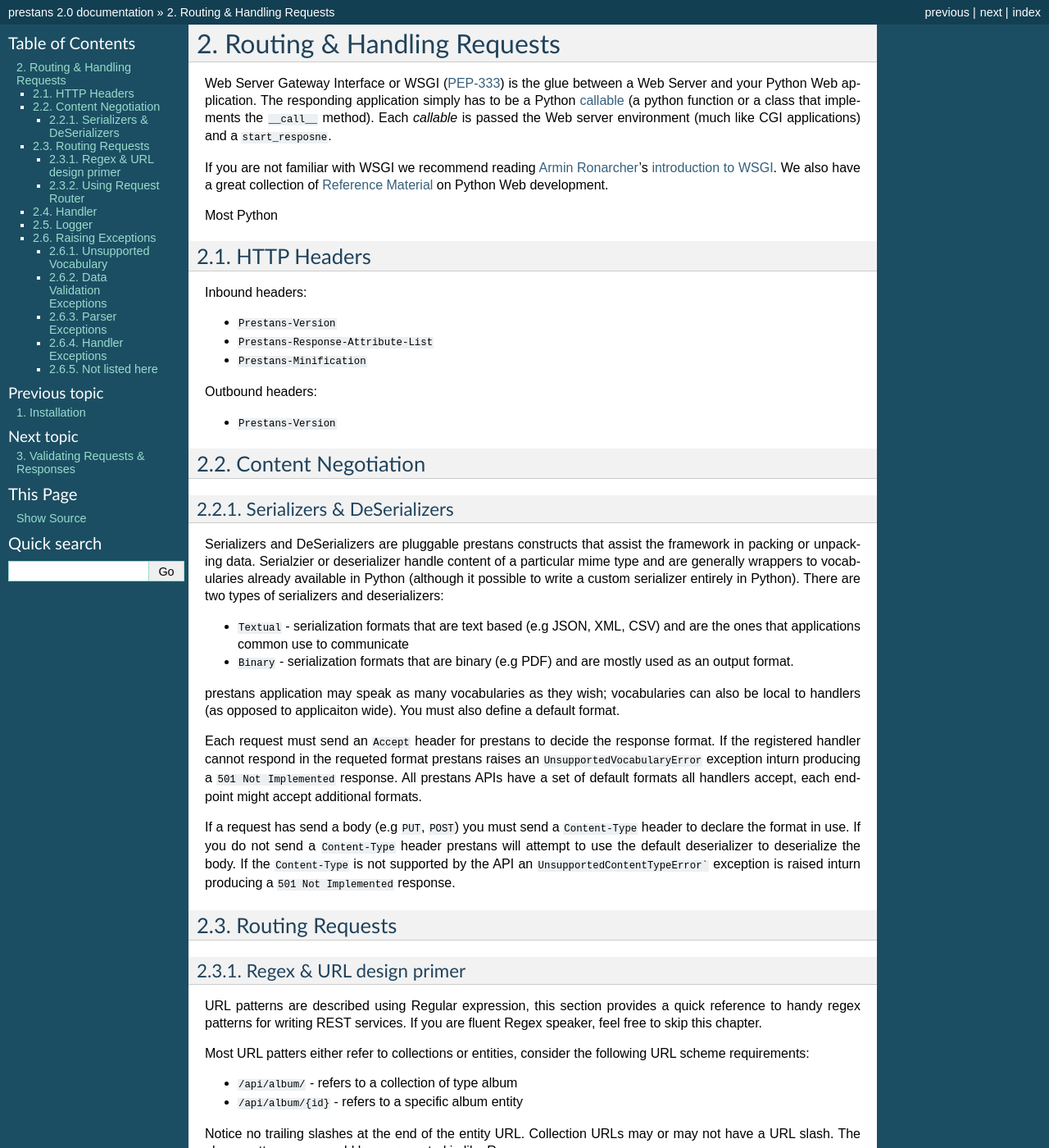
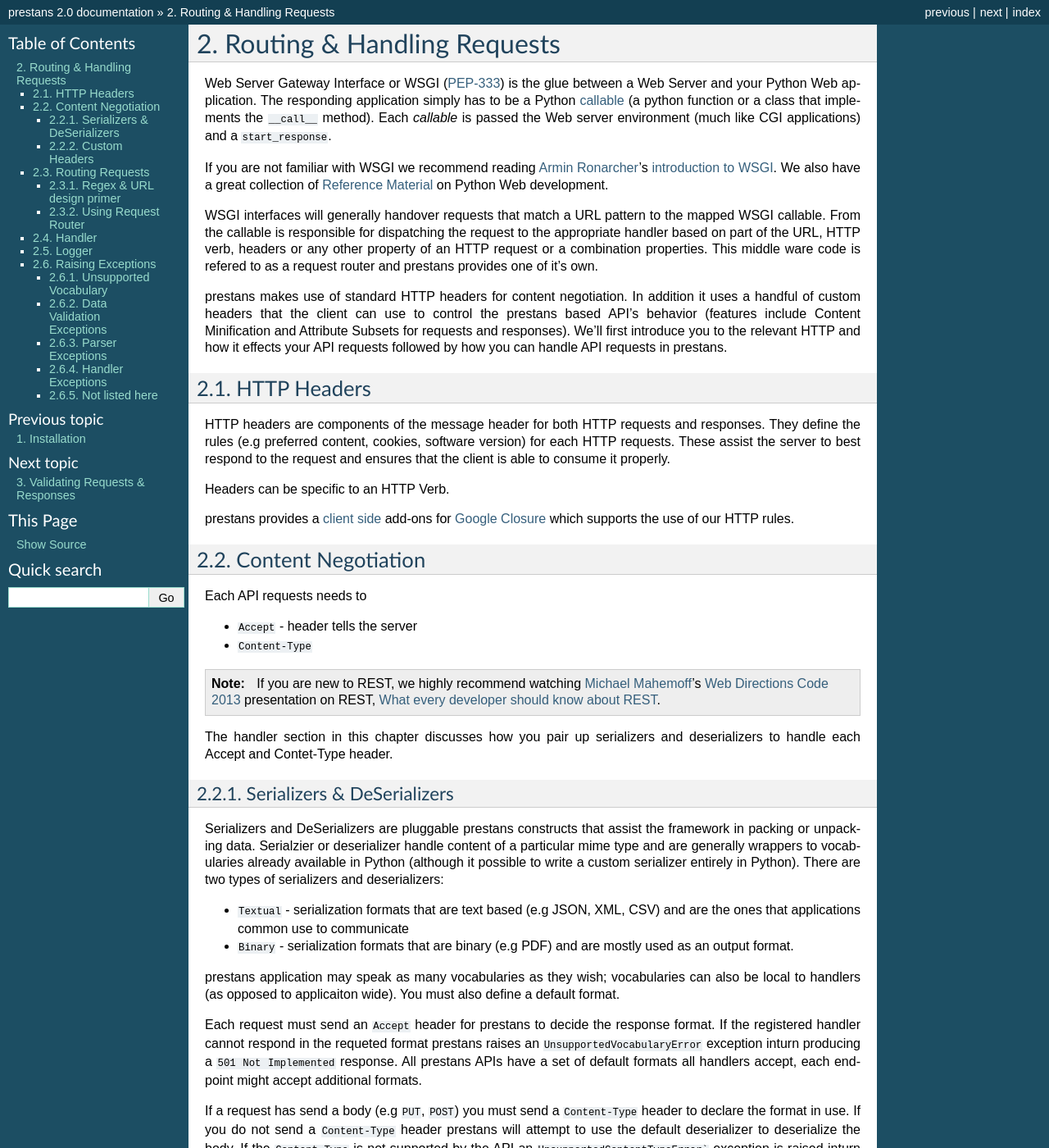
Before and after one commit to anomaly/prestans-docs, a Sphinx documentation site: the page built from source/handlers.rst, in a window 1280 px wide and 1400 px high. Shown: the whole window at 82% size. Built offline with Sphinx 7.4.7, drawn with Linux system fonts in a browser that asks for light colours; some of the changed text lies outside the part shown.

Commit message:
Changes layout of the handler doc

````diff
--- a/source/handlers.rst
+++ b/source/handlers.rst
@@ -2,28 +2,34 @@
 Routing & Handling Requests
 ===========================
 
-Web Server Gateway Interface or WSGI (`PEP-333 <http://www.python.org/dev/peps/pep-0333/>`_) is the glue between a Web Server and your Python Web application. The responding application simply has to be a Python `callable <http://docs.python.org/2/library/functions.html#callable>`_ (a python function or a class that implements the ``__call__`` method). Each *callable* is passed the Web server environment (much like CGI applications) and a ``start_resposne``.
+Web Server Gateway Interface or WSGI (`PEP-333 <http://www.python.org/dev/peps/pep-0333/>`_) is the glue between a Web Server and your Python Web application. The responding application simply has to be a Python `callable <http://docs.python.org/2/library/functions.html#callable>`_ (a python function or a class that implements the ``__call__`` method). Each *callable* is passed the Web server environment (much like CGI applications) and a ``start_response``.
 
 If you are not familiar with WSGI we recommend reading `Armin Ronarcher <http://lucumr.pocoo.org/>`_'s `introduction to WSGI <http://lucumr.pocoo.org/2007/5/21/getting-started-with-wsgi/>`_. We also have a great collection of :doc:`reference_material` on Python Web development.
 
-Most Python
+WSGI interfaces will generally handover requests that match a URL pattern to the mapped WSGI callable. From the callable is responsible for dispatching the request to the appropriate handler based on part of the URL, HTTP verb, headers or any other property of an HTTP request or a combination properties. This middle ware code is refered to as a request router and prestans provides one of it's own.
+
+prestans makes use of standard HTTP headers for content negotiation. In addition it uses a handful of custom headers that the client can use to control the prestans based API's behavior (features include Content Minification and Attribute Subsets for requests and responses). We'll first introduce you to the relevant HTTP and how it effects your API requests followed by how you can handle API requests in prestans.
 
 HTTP Headers
 ============
 
-Inbound headers:
+HTTP headers are components of the message header for both HTTP requests and responses. They define the rules (e.g preferred content, cookies, software version) for each HTTP requests. These assist the server to best respond to the request and ensures that the client is able to consume it properly.
 
-* ``Prestans-Version``
-* ``Prestans-Response-Attribute-List``
-* ``Prestans-Minification``
+Headers can be specific to an HTTP Verb.
 
-Outbound headers:
-
-* ``Prestans-Version``
+prestans provides a `client side <https://github.com/prestans/prestans-client/>`_ add-ons for `Google Closure <https://developers.google.com/closure/library/>`_ which supports the use of our HTTP rules.
 
 Content Negotiation
 ===================
 
+Each API requests needs to
+
+* ``Accept`` - header tells the server
+* ``Content-Type``
+
+.. note:: If you are new to REST, we highly recommend watching `Michael Mahemoff <http://mahemoff.com>`_'s `Web Directions Code 2013 <http://code13.webdirections.org>`_ presentation on REST, `What every developer should know about REST <https://www.youtube.com/watch?v=2yAQ-yLq5eI>`_.
+
+The handler section in this chapter discusses how you pair up serializers and deserializers to handle each Accept and Contet-Type header.
 
 Serializers & DeSerializers
 ---------------------------
@@ -38,6 +44,20 @@
 Each request must send an ``Accept`` header for prestans to decide the response format. If the registered handler cannot respond in the requeted format prestans raises an ``UnsupportedVocabularyError`` exception inturn producing a ``501 Not Implemented`` response. All prestans APIs have a set of default formats all handlers accept, each end-point might accept additional formats.
 
 If a request has send a body (e.g ``PUT``, ``POST``) you must send a ``Content-Type`` header to declare the format in use. If you do not send a ``Content-Type`` header prestans will attempt to use the default deserializer to deserialize the body. If the ``Content-Type`` is not supported by the API an ``UnsupportedContentTypeError``` exception is raised inturn producing a ``501 Not Implemented`` response.
+
+Custom Headers
+--------------
+
+Inbound headers:
+
+* ``Prestans-Version``
+* ``Prestans-Response-Attribute-List``
+* ``Prestans-Minification``
+
+Outbound headers:
+
+* ``Prestans-Version``
+
 
 
 Routing Requests
````
Also changed, not shown: source/reference_material.rst (+5 -3 lines).
